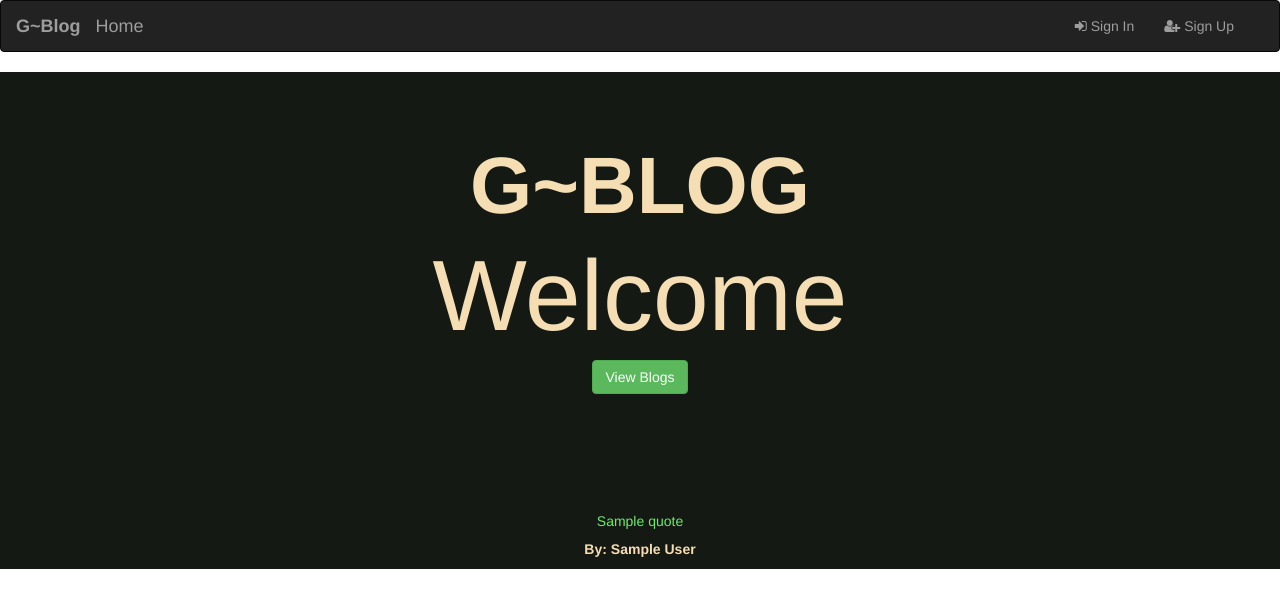
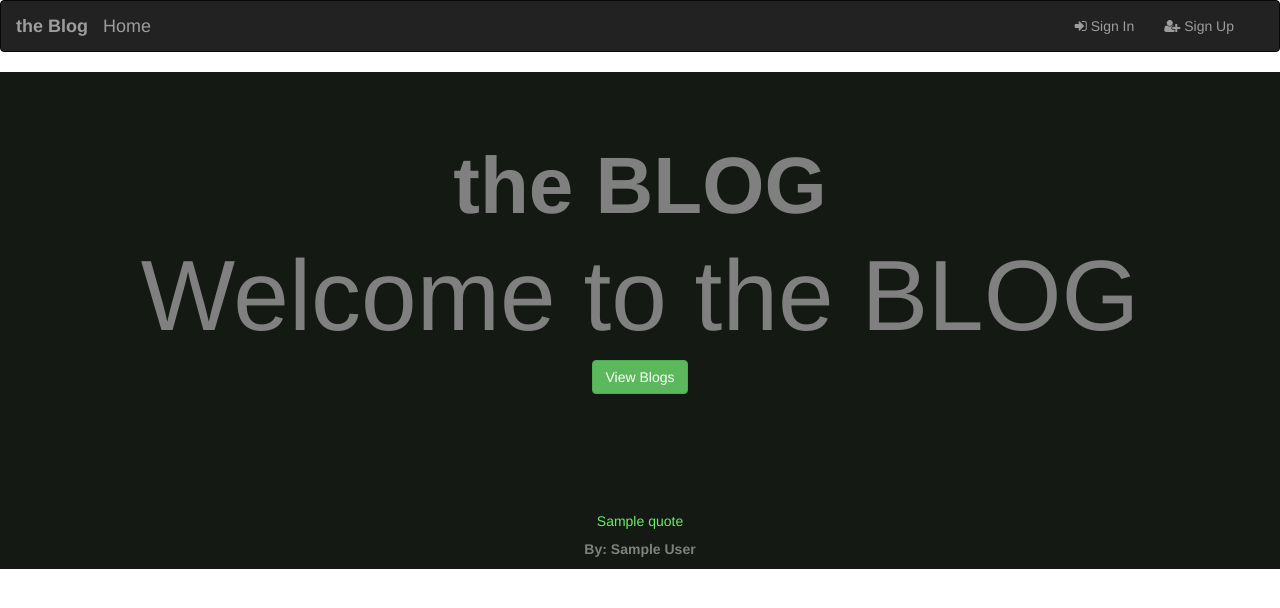
Before and after one commit to Wenslaus-Makumba/IP4-blog, a Flask app: template app/templates/index.html in a window 1280 px wide. Shown: the top 608 px of the page. Run offline with Flask 2, Linux system fonts and the light colour scheme; the template is opened without the code that fills it: most values are stand-ins (such as "Sample title", 1, 10 or a date in 2020); some libraries are stand-ins or nearby versions.

Commit message:
made changes to the files

```diff
--- a/app/email.py
+++ b/app/email.py
@@ -3,7 +3,7 @@ from flask import render_template
 from . import mail
 
 def mail_message(subject,template,to,**kwargs):
-    sender_email = 'cynthiaobu940@gmail.com'
+    sender_email = 'makumbaw@gmail.com'
 
     email = Message(subject, sender=sender_email, recipients=[to])
     email.body= render_template(template + ".txt",**kwargs)
--- a/app/main/views.py
+++ b/app/main/views.py
@@ -13,7 +13,7 @@ def index():
     '''
     View root page function that returns the index page and its data
     '''
-    title = "Welcome to G~Blog"
+    title = "Welcome to the Blog"
     quote = get_quote()
 
     return render_template('index.html', title = title, quote=quote)
@@ -91,7 +91,7 @@ def new_blog():
         flash('You hew blog has been created!')
         return redirect(url_for('main.index'))
 
-    return render_template('newblogs.html', title='New Blog | Welcome to G~Blog', form=form)
+    return render_template('newblogs.html', title='New Blog | Welcome to the Blog', form=form)
 
 
 @main.route('/blog/<blog_id>/update', methods = ['GET','POST'])
@@ -126,7 +126,7 @@ def subscribe():
     email = request.form.get('subscriber')
     new_subscriber = Subscriber(email = email)
     new_subscriber.save_subscriber()
-    mail_message("Subscribed to D-Blog","email/welcome_subscriber",new_subscriber.email,new_subscriber=new_subscriber)
+    mail_message("Subscribed to the Blog","email/welcome_subscriber",new_subscriber.email,new_subscriber=new_subscriber)
     flash('Sucessfuly subscribed')
     return redirect(url_for('main.index'))
 
--- a/app/templates/auth/register.html
+++ b/app/templates/auth/register.html
@@ -6,7 +6,7 @@
   <div class="row">
     <div class="col-md-3"> </div>
     <div class="col-md-6">
-       <h3>Fill in the form to Sign up:</h3>
+       <h3>Please Fill in the form to Sign up:</h3>
        <hr>
       {{wtf.quick_form(registration_form)}}
 
--- a/app/templates/blogs.html
+++ b/app/templates/blogs.html
@@ -42,7 +42,7 @@
   <div class="modal-dialog" role="document">
     <div class="modal-content">
       <div class="modal-header">
-        <h5 class="modal-title" id="deleteModalLabel del">Are you sure you want to delete this blog?</h5>
+        <h5 class="modal-title" id="deleteModalLabel del">oops !! you are about to delete this blog,Are you sure you want to delete this blog?</h5>
         <div class="row">
           <button type="button" class="close" data-dismiss="modal" aria-label="Close">
             <span aria-hidden="true">&times;</span>
--- a/app/templates/email/new_blog.txt
+++ b/app/templates/email/new_blog.txt
@@ -1,6 +1,6 @@
 Hello {{user.username}}!
 
-A new blog was posted on G~Blog
+A new blog was posted on the Blog
 
 Title: {{blog.title}}
 Post: {{blog.content|truncate(30)}}
--- a/app/templates/email/subscriber.txt
+++ b/app/templates/email/subscriber.txt
@@ -1,4 +1,4 @@
 Hello {{user.username}}!
 
-Thank you for subscribing to G~Blog!
+Thank you for subscribing to the Blog!
 You will be receiving notifications everytime a new blog is posted.
--- a/app/templates/home.html
+++ b/app/templates/home.html
@@ -1,7 +1,7 @@
 {% extends 'base.html'%}
 
 {% block content %}
-<div class="container-fluid" style="background-color: rgba(9, 14, 8, 0.952);height: 550px; color: wheat">
+<div class="container-fluid" style="background-color: rgba(9, 14, 8, 0.952);height: 550px; color: grey">
   <div class="container">
 {% for blog in blogs.items %}
 <div class="hom">
--- a/app/templates/index.html
+++ b/app/templates/index.html
@@ -1,10 +1,10 @@
 {% extends 'base.html' %}
 {% block content %}
 <div class="container-fluid" style="background-color: rgba(9, 14, 8, 0.952)">
-  <div class="container" style="color: wheat">
-    <h1 class="text-center head" style="font-size: 80px;padding-top: 50px"><strong>G~BLOG</strong></h1>
+  <div class="container" style="color: grey">
+    <h1 class="text-center head" style="font-size: 80px;padding-top: 50px"><strong>the BLOG</strong></h1>
     <div class=" text-center intro">
-      <h6 style="font-size: 100px">Welcome </h6>
+      <h6 style="font-size: 100px">Welcome to the BLOG</h6>
     </div>
 
     <div class="text-center">
@@ -14,7 +14,7 @@
 
     <div class="quote text-center align-bottom" style="margin-top: 120px">
       <h5 class="ote animated fadeIn" style="animation-delay:1s;color:rgb(107, 235, 107)">{{ quote.quote }}</h5>
-      <p class="author" style="color: wheat"><strong>By: {{ quote.author }}</strong></p>
+      <p class="author" style="color: grey"><strong>By: {{ quote.author }}</strong></p>
     </div>
   </div>
 </div>
--- a/app/templates/navbar.html
+++ b/app/templates/navbar.html
@@ -7,7 +7,7 @@
         <span class="icon-bar"></span>
         <span class="icon-bar"></span>
       </button>
-      <a class="navbar-brand" href="/home"><strong>G~Blog</strong></a>
+      <a class="navbar-brand" href="/home"><strong>the Blog</strong></a>
 
       <a class="navbar-brand" href="/">Home</a>
 
--- a/app/templates/newblogs.html
+++ b/app/templates/newblogs.html
@@ -9,7 +9,7 @@
 
     <div class="col-md-2"></div>
     <div class="col-md-8">
-      <h2 class="text-center">Create Your Blog Here!</h2>
+      <h2 class="text-center">Hi Your Blog Here!</h2>
       {{wtf.quick_form(form)}}
     </div>
     <div class="col-md-2"></div>
--- a/app/templates/profile/profile.html
+++ b/app/templates/profile/profile.html
@@ -1,7 +1,7 @@
 {% extends 'base.html'%}
 {% block content %}
 <div class="container-fluid" style="background-color: rgba(9, 14, 8, 0.952);height:550px;">
-<div class="container" style="color: wheat">
+<div class="container" style="color: grey">
   <div class="row text-center">
     <div class="col-md-4 ">
       <!-- Displaying profile photo -->
--- a/config.py
+++ b/config.py
@@ -2,7 +2,7 @@ import os
 
 class Config:
     SECRET_KEY = os.environ.get('SECRET_KEY')
-    SQLALCHEMY_DATABASE_URI = 'postgresql+psycopg2://moringaschool:cynthia@localhost/myblog'
+    SQLALCHEMY_DATABASE_URI = 'postgresql+psycopg2://moringaschool:wenslaus@localhost/myblog'
     SQLALCHEMY_TRACK_MODIFICATIONS=True
     UPLOADED_PHOTOS_DEST ='app/static/photos'
     MAIL_SERVER = 'smtp.googlemail.com'
@@ -17,7 +17,7 @@ class ProdConfig(Config):
 
 
 class DevConfig(Config):
-    SQLALCHEMY_DATABASE_URI = 'postgresql+psycopg2://moringaschool:cynthia@localhost/myblog'
+    SQLALCHEMY_DATABASE_URI = 'postgresql+psycopg2://moringaschool:wenslaus@localhost/myblog'
     DEBUG = True
 
 
```
Also changed, not shown: README.md, 2 other files.
